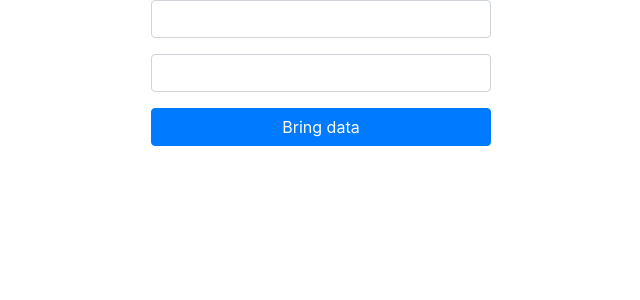
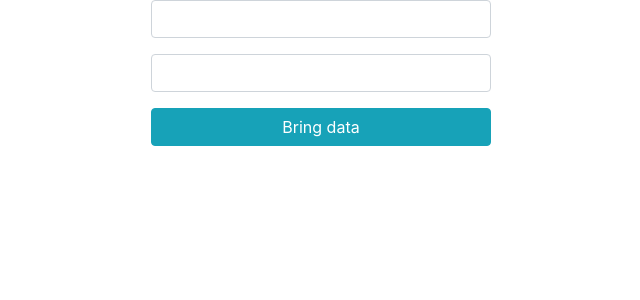
Before and after one commit to carloscol-in/happydogs, a Django app: page / in a window 1280 px wide. Shown: the part 56-356 px from the top of the page, without its empty margins (319-959 px from the left). Run offline with Django 3.2, Linux system fonts and the light colour scheme; some libraries are stand-ins or nearby versions.

Commit message:
changed some classes

```diff
--- a/templates/home.html
+++ b/templates/home.html
@@ -11,7 +11,7 @@
             <div class="col-md-4 col-sm-10 col-12">
                 <input id="period-start" class="form-control mb-3">
                 <input id="period-end" class="form-control mb-3">
-                <button id="period-confirm" type="submit" class="btn btn-primary col-12">Bring data</button>
+                <button id="period-confirm" type="submit" class="btn btn-info col-12">Bring data</button>
             </div>
         </div>
 
@@ -31,8 +31,8 @@
             </div>
         </div>
 
-        <div class="Dogs__container">
-            <div id="dog-data" class="col-12"></div>
+        <div class="Dogs__container d-flex justify-content-center">
+            <div id="dog-data" class="col-8"></div>
         </div>
     </div>
 
```
